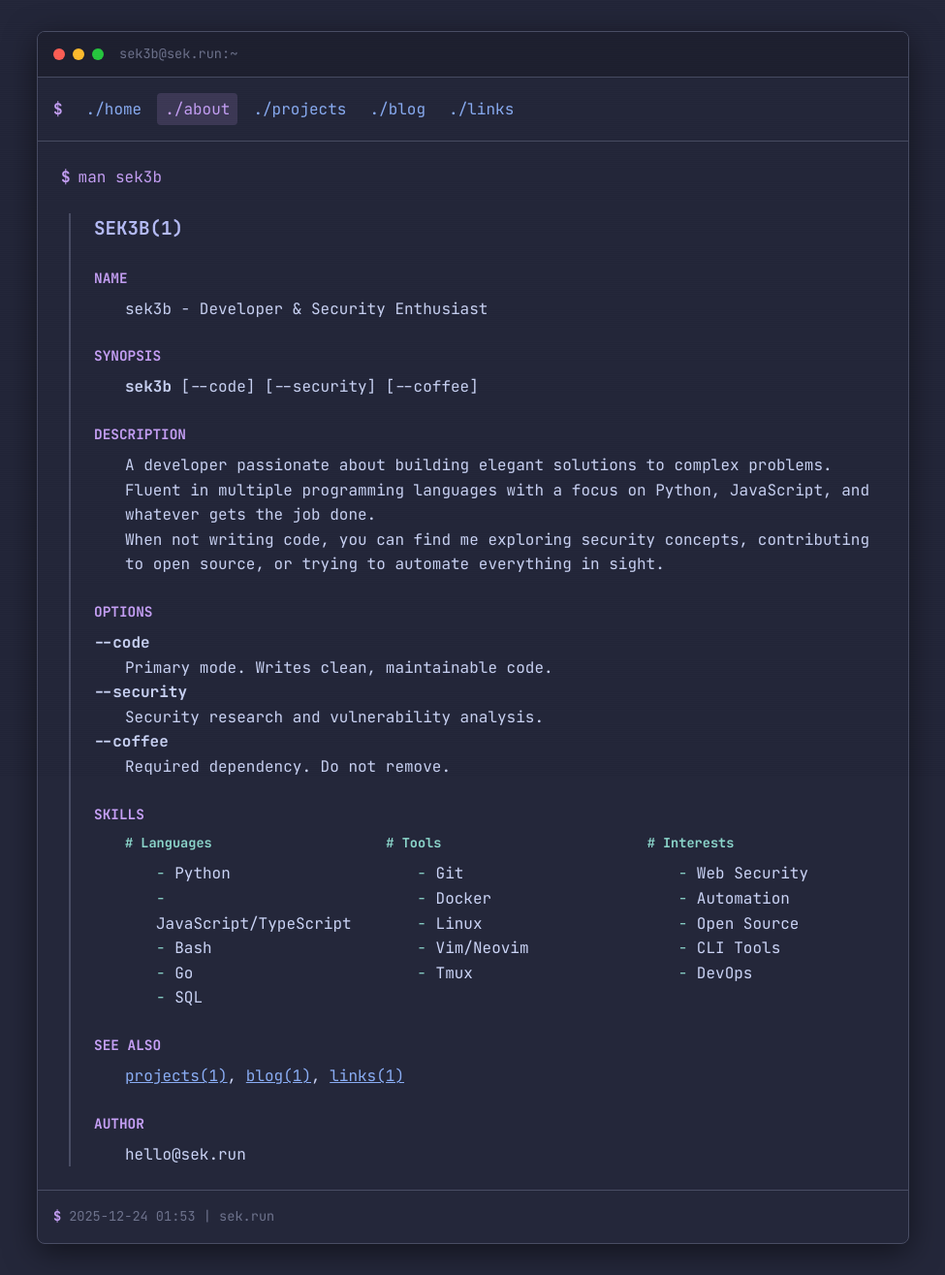
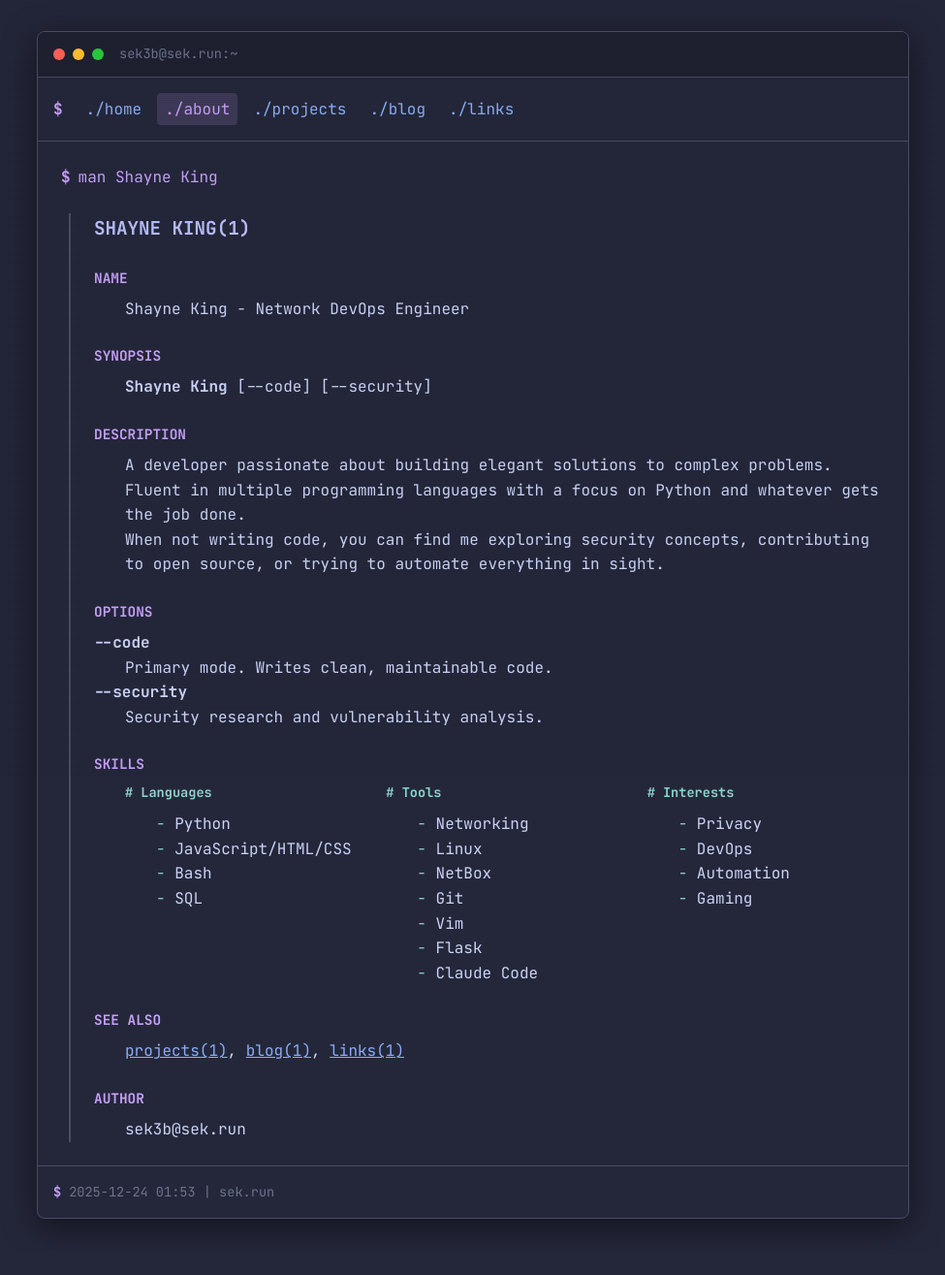
Before and after one commit to sek3b/sek.run, a Flask app: page /about in a window 1280 px wide. Shown: the whole page at 97% size, without its empty margins (152-1127 px from the left). After the commit the page ends 1269 px from the top, so only its background shows below. Run offline with Flask 3, Linux system fonts and the light colour scheme.

Commit message:
Update profile info and personalize site content
- Change name to Shayne King, title to Network DevOps Engineer
- Update email and remove location field
- Refresh skills list with current tools and interests
- Update ASCII art banner

```diff
--- a/app.py
+++ b/app.py
@@ -10,11 +10,10 @@ BLOG_DIR = os.path.join(os.path.dirname(__file__), 'blog_posts')
 
 # Sample data - customize these!
 PROFILE = {
-    'name': 'sek3b',
-    'title': 'Developer & Security Enthusiast',
+    'name': 'Shayne King',
+    'title': 'Network DevOps Engineer',
     'bio': 'Welcome to my corner of the internet. I build things, break things, and write about both.',
-    'location': 'Somewhere on the internet',
-    'email': 'hello@sek.run',
+    'email': 'sek3b@sek.run',
 }
 
 PROJECTS = [
--- a/templates/about.html
+++ b/templates/about.html
@@ -16,12 +16,12 @@
         <p class="indent">{{ profile.name }} - {{ profile.title }}</p>
 
         <h2>SYNOPSIS</h2>
-        <p class="indent"><strong>{{ profile.name }}</strong> [--code] [--security] [--coffee]</p>
+        <p class="indent"><strong>{{ profile.name }}</strong> [--code] [--security]</p>
 
         <h2>DESCRIPTION</h2>
         <p class="indent">
             A developer passionate about building elegant solutions to complex problems.
-            Fluent in multiple programming languages with a focus on Python, JavaScript,
+            Fluent in multiple programming languages with a focus on Python
             and whatever gets the job done.
         </p>
         <p class="indent">
@@ -36,9 +36,6 @@
 
             <p><strong>--security</strong></p>
             <p class="indent">Security research and vulnerability analysis.</p>
-
-            <p><strong>--coffee</strong></p>
-            <p class="indent">Required dependency. Do not remove.</p>
         </div>
 
         <h2>SKILLS</h2>
@@ -47,30 +44,30 @@
                 <h3># Languages</h3>
                 <ul>
                     <li>Python</li>
-                    <li>JavaScript/TypeScript</li>
+                    <li>JavaScript/HTML/CSS</li>
                     <li>Bash</li>
-                    <li>Go</li>
                     <li>SQL</li>
                 </ul>
             </div>
             <div class="skill-category">
                 <h3># Tools</h3>
                 <ul>
+                    <li>Networking</li>
+                    <li>Linux</li>
+                    <li>NetBox</li>
                     <li>Git</li>
-                    <li>Docker</li>
-                    <li>Linux</li>
-                    <li>Vim/Neovim</li>
-                    <li>Tmux</li>
+                    <li>Vim</li>
+                    <li>Flask</li>
+                    <li>Claude Code</li>
                 </ul>
             </div>
             <div class="skill-category">
                 <h3># Interests</h3>
                 <ul>
-                    <li>Web Security</li>
+                    <li>Privacy</li>
+                    <li>DevOps</li>
                     <li>Automation</li>
-                    <li>Open Source</li>
-                    <li>CLI Tools</li>
-                    <li>DevOps</li>
+                    <li>Gaming</li>
                 </ul>
             </div>
         </div>
```
Also changed, not shown: templates/index.html (+5 -5 lines).
